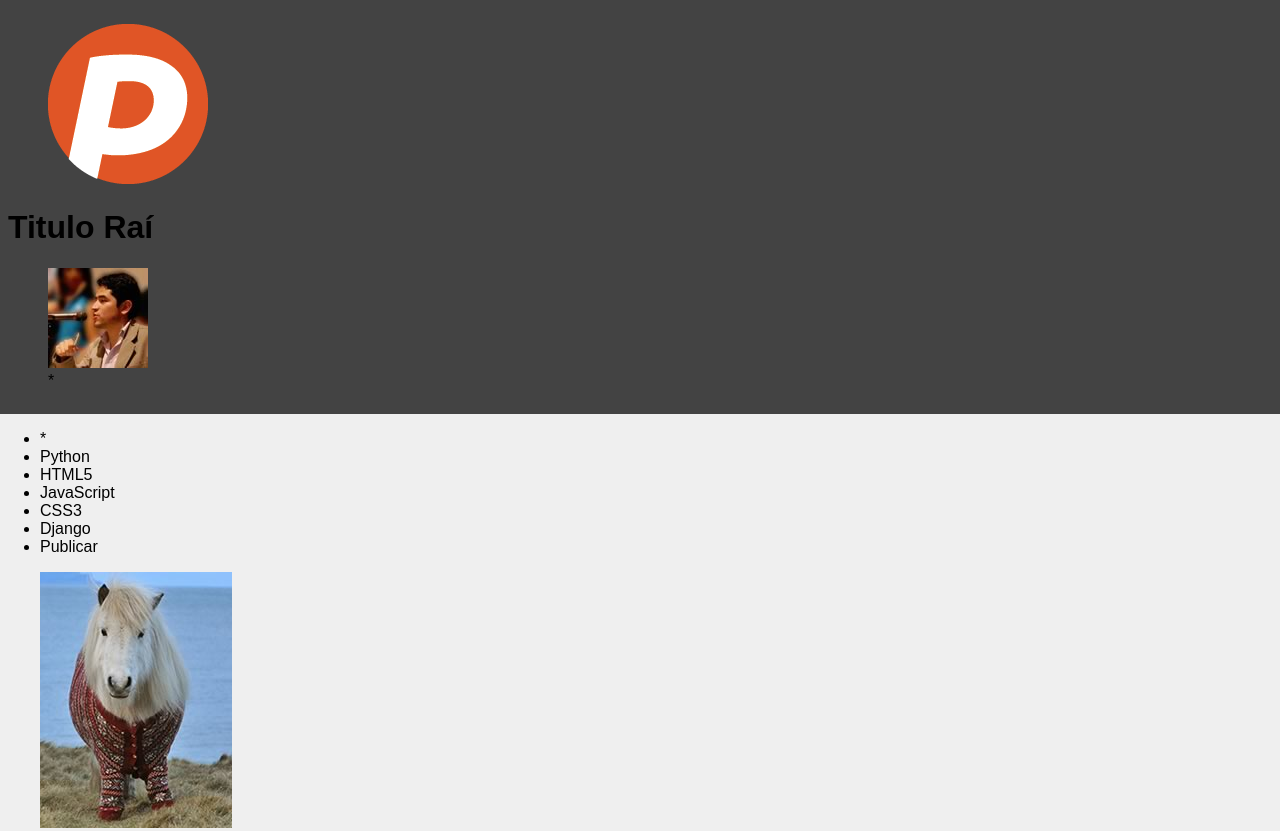
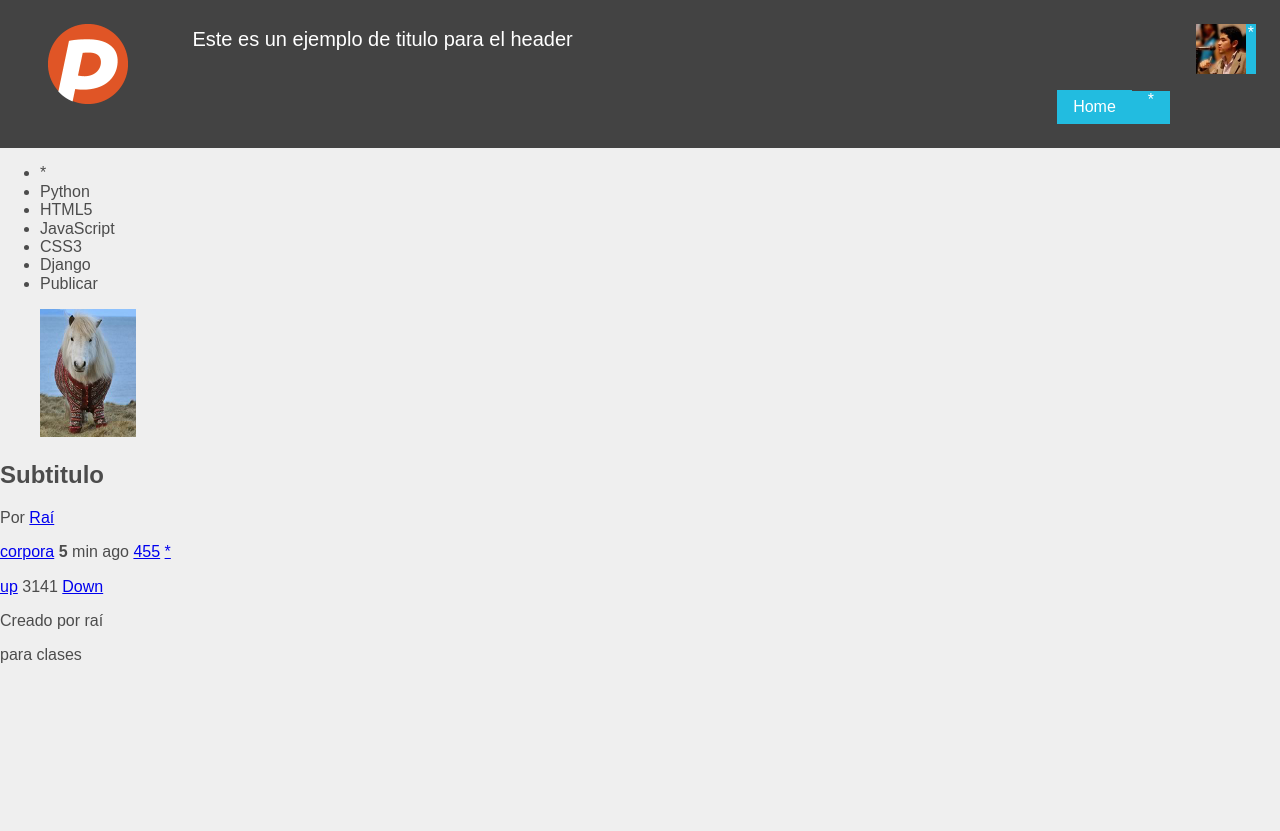
Before and after one commit to raidorette/clases_web, a plain HTML site: page index.html in a window 1280 px wide. Shown: the top 831 px of the page. After the commit the page ends 800 px from the top, so only its background shows below. Drawn offline with nearby package versions, Linux system fonts and the light colour scheme.

Commit message:
avances en hoja de estilo

```diff
--- a/css/estilo.css
+++ b/css/estilo.css
@@ -1,15 +1,85 @@
 body
 {
 	background: #EFEFEF;
+	color:  #4C4C4C;
 	font-size: 16px;
 	font-family: arial;
 	margin: 0;
+
 
 }
 
 header
 {
   	background: #434343;
+  	color: white;
   	padding: 0.5em;
   	margin: 0;
 }
+
+header #home
+{
+	color: white;
+	text-decoration: none;
+
+}
+
+header #boton
+{
+	background: #22BCE0;
+	display: inline-block;
+ 	margin: 1em 0 0 30em;
+	padding: 0.5em 1em 0.5em 1em;
+	vertical-align: bottom;
+}
+header div
+{
+	background: #22BCE0;
+	display: inline-block;
+	height: 2.1em;
+	padding: 0 1em;
+	vertical-align: bottom;
+}
+
+header h1, header figure
+{
+	display: inline-block;
+	vertical-align: top;
+}
+
+header #avatar
+{
+	float: right;
+	margin: 1em 1em 0 0;
+}
+
+header h1
+{
+	font-size: 20px;
+	font-weight: normal;
+	margin: 1em 0 0 1em;
+}
+header #avatar figcaption
+{
+	background: #22BCE0;
+	display: inline-block;
+	float: right;
+	height: 50px;
+	padding: 0 2px;
+
+}
+header #avatar img
+{
+	float: left;
+	width: 50px;
+}
+
+header #logo img
+{
+	width: 80px;
+}
+
+#contenido .item .imagen_item img
+{
+	width: 96px;
+}
--- a/index.html
+++ b/index.html
@@ -2,7 +2,8 @@
 <html lang="es">
 	<head>
 	<meta charset="utf-8" />
-	<link rel="stylesheet" href="css/estilo.css">
+	<link rel="stylesheet" href="normalize.css"/>
+	<link rel="stylesheet" href="css/estilo.css"/>
 	<title>titulo</title>
 	</head>
 
@@ -11,11 +12,15 @@
 		<figure id="logo">
 			<img src="imagenes/logo.png"/>
 		</figure>
-		<h1 id="titulo del header">Titulo Raí</h1>
+		<h1 id="titulo del header">Este es un ejemplo de titulo para el header</h1>
 		<figure id="avatar">
 			<img src="imagenes/avatar.jpg"/>
 			<figcaption>*</figcaption>
 		</figure>
+		<p id="boton">
+			<a id="home" href="#">Home</a>
+			<div>*</div>
+		</p>
 	</header>
 	<nav>
 		<ul>
@@ -29,8 +34,8 @@
 			</ul>
 	</nav>
 	<section id="contenido">
-	<article>
-			<figure class="item">
+	<article class="item">
+			<figure class="imagen_item">
 				<img src="imagenes/imagen.jpg"/>
 			</figure>
 				<h2 class="titulo_item">Subtitulo</h2>
```
Also changed, not shown: 1 other file.
